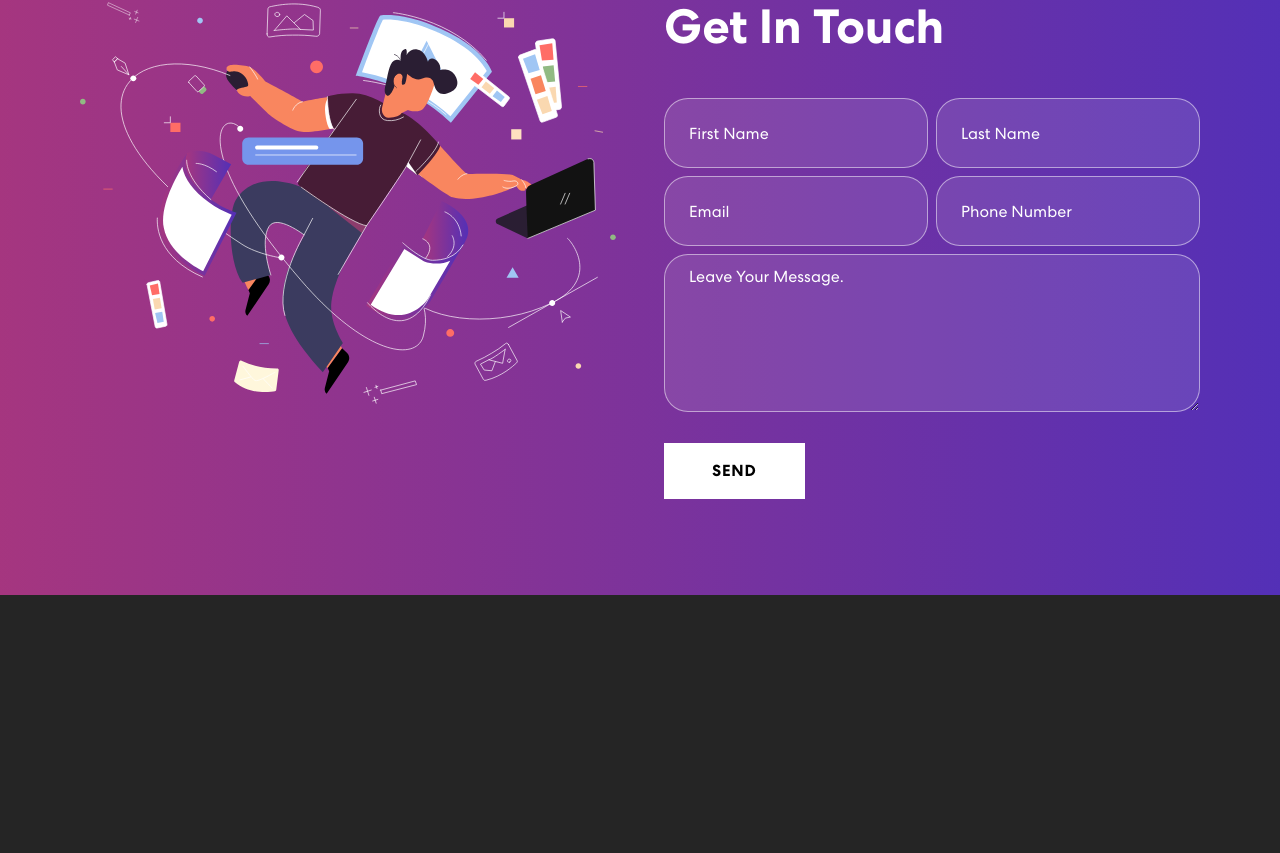
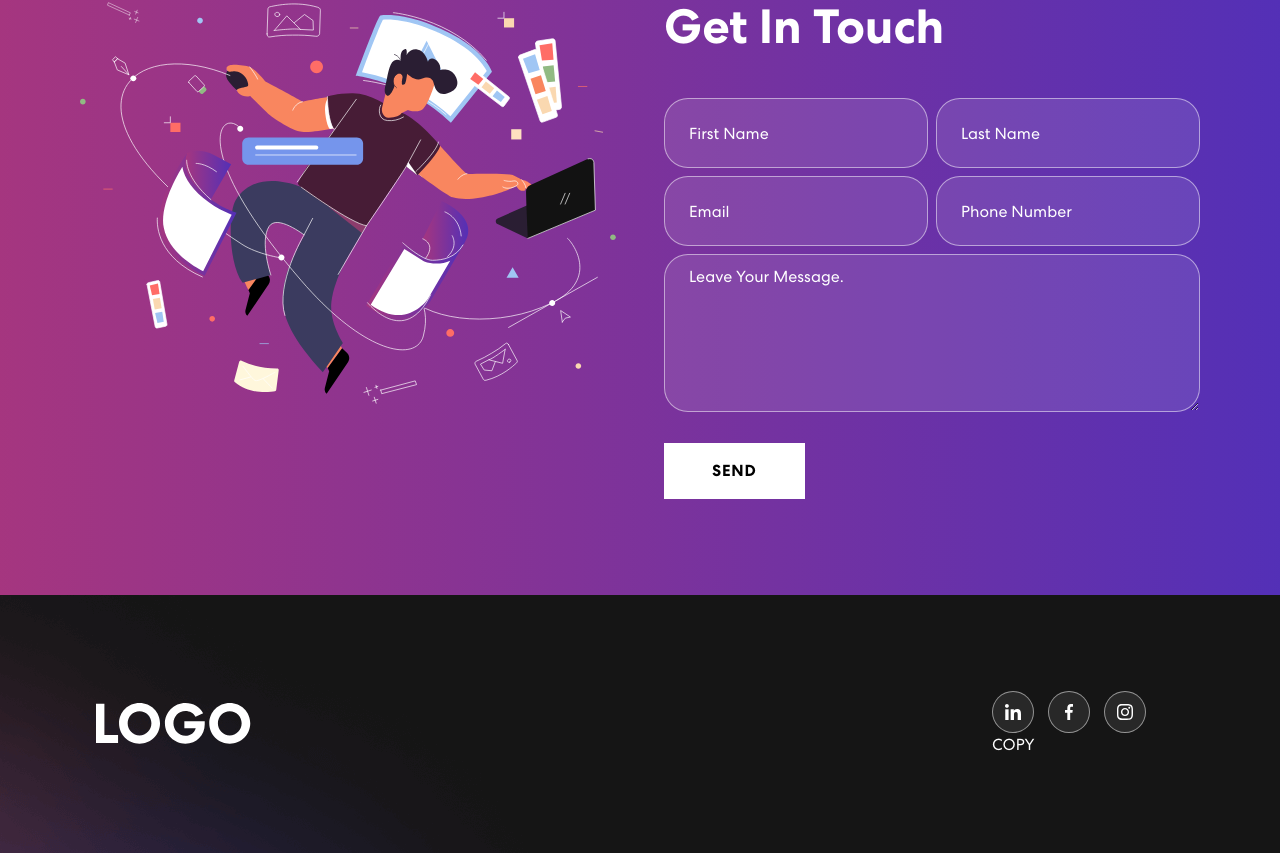
Before and after one commit to iraklikeche/personal-portfolio, a Vue app: page / in a window 1280 px wide. Shown: the part 2509-3362 px from the top of the page. Before the commit the page ends 3104 px from the top, so only its background shows below. Built offline with nearby package versions, Linux system fonts and the light colour scheme.

Commit message:
Footer Component

```diff
--- a/src/App.vue
+++ b/src/App.vue
@@ -4,6 +4,7 @@ import Navbar from "./components/Navbar.vue";
 import Skills from "./components/Skills.vue";
 import Projects from "./components/Projects.vue";
 import Contact from "./components/Contact.vue";
+import Footer from "./components/Footer.vue";
 </script>
 
 <template>
@@ -13,6 +14,7 @@ import Contact from "./components/Contact.vue";
     <Skills />
     <Projects />
     <Contact />
+    <Footer />
   </main>
 </template>
 
--- /dev/null
+++ b/src/components/Footer.vue
@@ -0,0 +1,32 @@
+<template>
+  <footer class="flex justify-between items-center py-24 px-24">
+    <div class="text-5xl">
+      <img :src="logo" alt="LOGO" />
+    </div>
+    <div>
+      <div class="social-icon flex gap-2 mr-8">
+        <a
+          href="#"
+          class="bg-[rgba(217, 217, 217, 0.1)] inline-flex rounded-full mr-1 items-center justify-center border border-[rgba(255, 255, 255, 0.5)]"
+          ><img :src="navIcon1" alt="LinkedIn"
+        /></a>
+        <a href="#"><img :src="navIcon2" alt="Facebook" /></a>
+        <a href="#"><img :src="navIcon3" alt="Instagram" /></a>
+      </div>
+      <div>COPY</div>
+    </div>
+  </footer>
+</template>
+
+<script setup>
+import logo from "../assets/img/logo.svg";
+import navIcon1 from "../assets/img/nav-icon1.svg";
+import navIcon2 from "../assets/img/nav-icon2.svg";
+import navIcon3 from "../assets/img/nav-icon3.svg";
+</script>
+
+<style scoped>
+footer {
+  background: url("../assets/img/footer-bg.png");
+}
+</style>
--- a/src/components/Navbar.vue
+++ b/src/components/Navbar.vue
@@ -45,40 +45,6 @@ import navIcon3 from "../assets/img/nav-icon3.svg";
 </script>
 
 <style scoped>
-.social-icon a {
-  width: 42px;
-  height: 42px;
-  background: rgba(217, 217, 217, 0.1);
-  display: inline-flex;
-  border-radius: 50%;
-  margin-right: 6px;
-  align-items: center;
-  justify-content: center;
-  line-height: 1;
-  border: 1px solid rgba(255, 255, 255, 0.5);
-}
-.social-icon a::before {
-  content: "";
-  width: 42px;
-  height: 42px;
-  position: absolute;
-  background-color: #ffffff;
-  border-radius: 50%;
-  transform: scale(0);
-  transition: 0.3s ease-in-out;
-}
-.social-icon a:hover::before {
-  transform: scale(1);
-}
-.social-icon a img {
-  width: 40%;
-  z-index: 1;
-  transition: 0.3s ease-in-out;
-}
-.social-icon a:hover img {
-  filter: brightness(0) saturate(100%) invert(0%) sepia(7%) saturate(98%)
-    hue-rotate(346deg) brightness(95%) contrast(86%);
-}
 
 .connect {
   font-weight: 700;
--- a/src/styles.css
+++ b/src/styles.css
@@ -39,3 +39,38 @@ body {
   position: relative;
   font-family: "Centra", sans-serif;
 }
+
+.social-icon a {
+  width: 42px;
+  height: 42px;
+  background: rgba(217, 217, 217, 0.1);
+  display: inline-flex;
+  border-radius: 50%;
+  margin-right: 6px;
+  align-items: center;
+  justify-content: center;
+  line-height: 1;
+  border: 1px solid rgba(255, 255, 255, 0.5);
+}
+.social-icon a::before {
+  content: "";
+  width: 42px;
+  height: 42px;
+  position: absolute;
+  background-color: #ffffff;
+  border-radius: 50%;
+  transform: scale(0);
+  transition: 0.3s ease-in-out;
+}
+.social-icon a:hover::before {
+  transform: scale(1);
+}
+.social-icon a img {
+  width: 40%;
+  z-index: 1;
+  transition: 0.3s ease-in-out;
+}
+.social-icon a:hover img {
+  filter: brightness(0) saturate(100%) invert(0%) sepia(7%) saturate(98%)
+    hue-rotate(346deg) brightness(95%) contrast(86%);
+}
```
